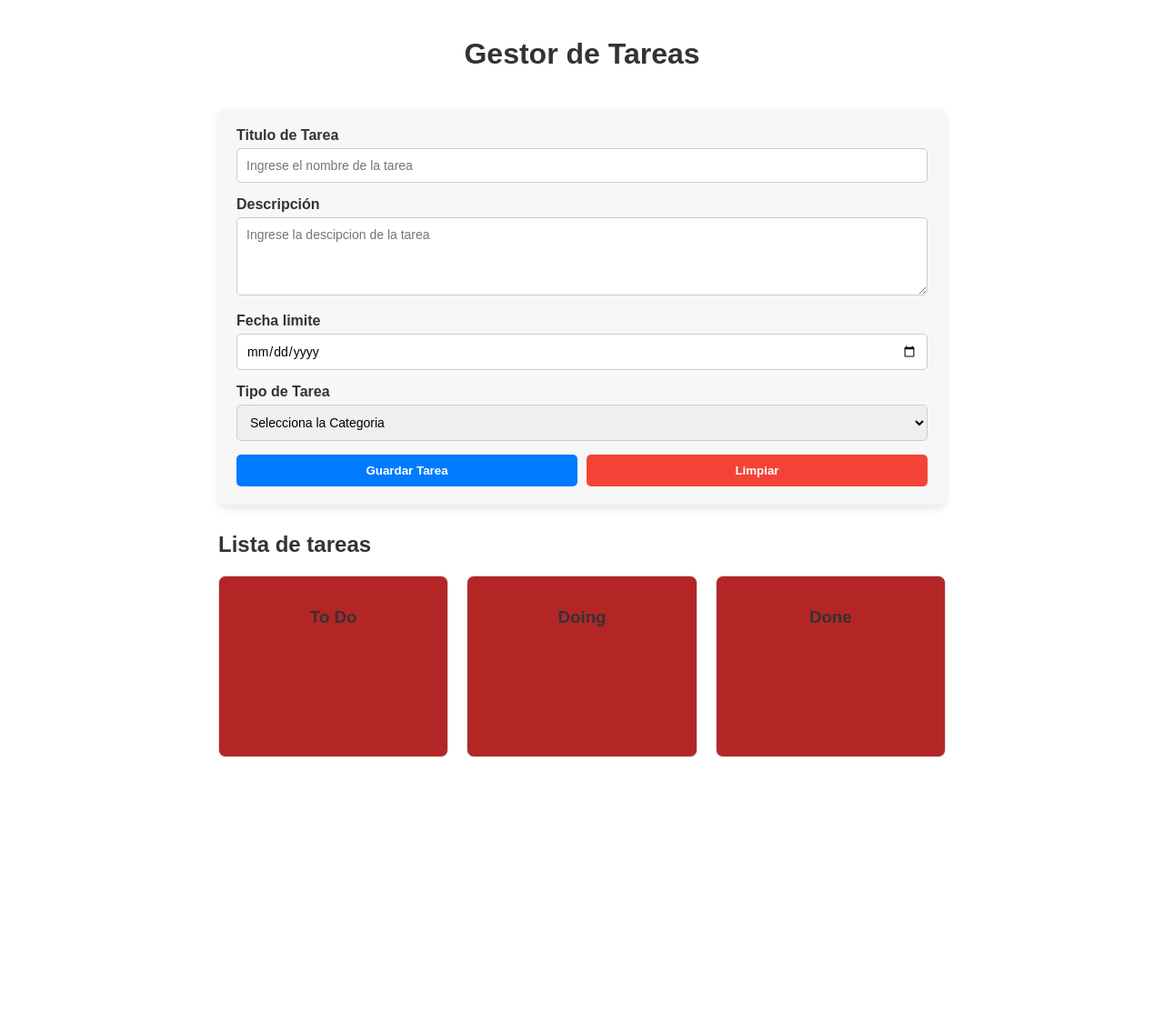
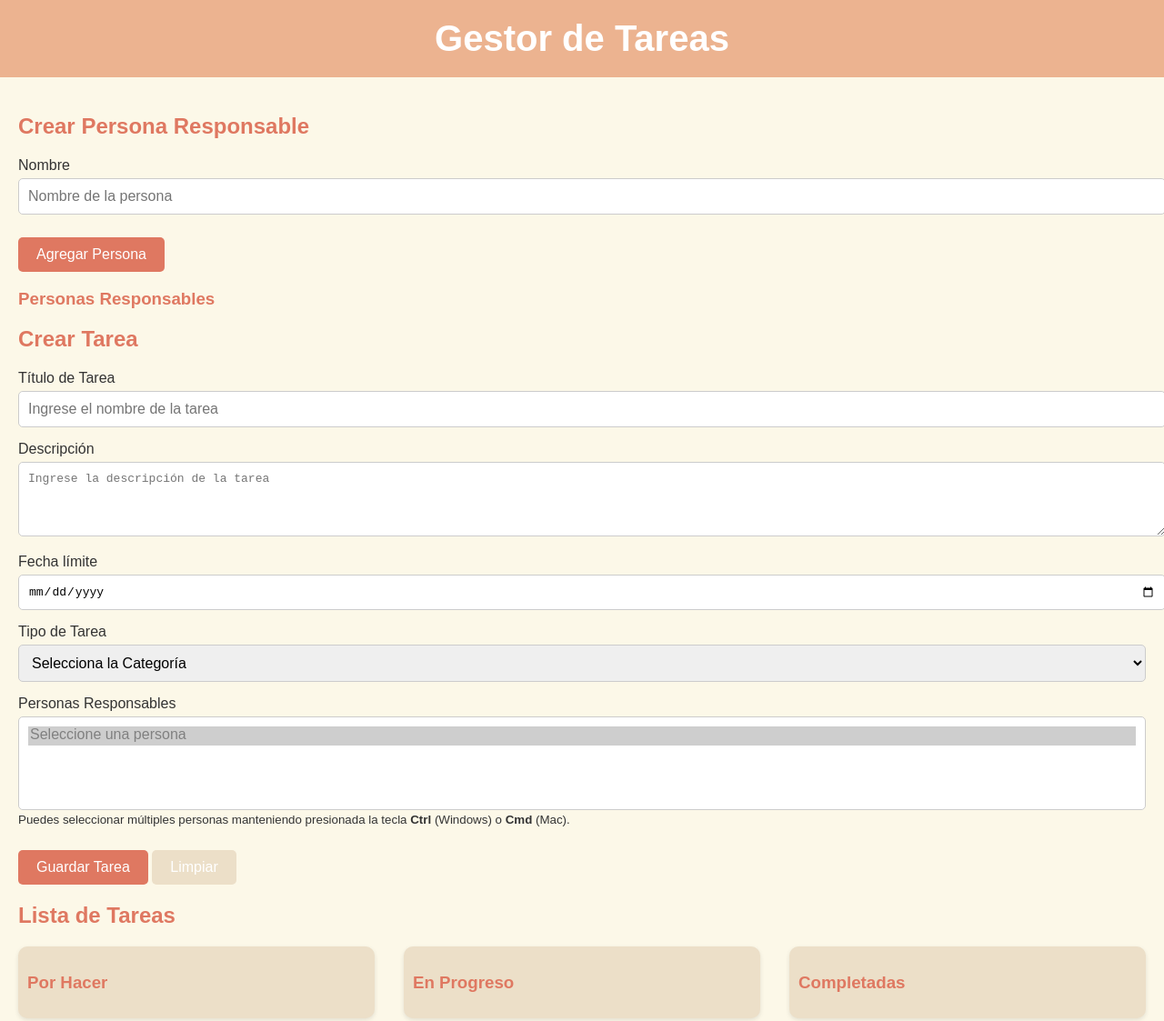
Before and after one commit to Miguel0020/GestionTareas, a plain HTML site: page index.html in a window 1280 px wide. Shown: the whole page at 91% size. Before the commit the page ends 853 px from the top, so only its background shows below. Drawn offline with Linux system fonts and the light colour scheme.

Commit message:
Add files via upload

```diff
--- a/assets/css/styles.css
+++ b/assets/css/styles.css
@@ -1,109 +1,146 @@
-* {
-    font-family: Arial, sans-serif;
-    box-sizing: border-box;
+/* Esquema de colores */
+:root {
+    --color-background: #FCF8E8;
+    --color-secondary: #ECDFC8;
+    --color-highlight: #ECB390;
+    --color-accent: #DF7861;
 }
 
 body {
-    display: flex;
-    justify-content: center;
-    align-items: center;
-    flex-direction: column;
+    font-family: 'Arial', sans-serif;
+    background-color: var(--color-background);
     margin: 0;
-    padding: 20px;
-    font-size: 16px;
+    padding: 0;
     color: #333;
 }
 
 header {
+    background-color: var(--color-highlight);
+    padding: 20px;
     text-align: center;
-    margin-bottom: 20px;
+    color: white;
+}
+
+h1 {
+    margin: 0;
+    font-size: 2.5em;
+}
+
+h2, h3 {
+    color: var(--color-accent);
 }
 
 main {
-    width: 100%;
-    max-width: 800px;
+    padding: 20px;
 }
 
-.task-form-container {
-    background-color: #f7f7f7;
-    padding: 20px;
-    border-radius: 8px;
+.section {
     margin-bottom: 30px;
-    box-shadow: 0px 4px 10px rgba(0, 0, 0, 0.1);
 }
 
 .form-group {
     margin-bottom: 15px;
 }
 
-.form-group label {
-    display: block;
-    margin-bottom: 5px;
-    font-weight: bold;
+input, select, textarea {
+    width: 100%;
+    padding: 10px;
+    margin-top: 5px;
+    border: 1px solid #ccc;
+    border-radius: 5px;
+    font-size: 1em;
 }
 
-.form-group input,
-.form-group textarea,
-.form-group select {
-    width: 100%;
-    padding: 10px;
+button {
+    background-color: var(--color-accent);
+    border: none;
+    color: white;
+    padding: 10px 20px;
+    margin-top: 10px;
     border-radius: 5px;
-    border: 1px solid #ccc;
-    font-size: 14px;
+    cursor: pointer;
+    font-size: 1em;
 }
 
-.button-div {
-    display: flex;
-    gap: 10px;
+button:hover {
+    background-color: #e56b4d;
 }
 
-.button-div .guardar,
-.button-div .limpiar {
+button:disabled {
+    background-color: #ccc;
+    cursor: not-allowed;
+}
+
+.button-primary {
+    background-color: var(--color-accent);
+}
+
+.button-secondary {
+    background-color: var(--color-secondary);
+}
+
+button:focus {
+    outline: none;
+}
+
+#taskContainer {
+    display: flex;
+    justify-content: space-between;
+}
+
+.task-column {
+    width: 30%;
+    background-color: var(--color-secondary);
     padding: 10px;
-    width: 100%;
-    font-weight: bold;
+    border-radius: 10px;
+    box-shadow: 0 2px 5px rgba(0, 0, 0, 0.1);
+}
+
+.task {
+    background-color: white;
+    padding: 10px;
+    margin: 10px 0;
+    border-radius: 5px;
+    box-shadow: 0 2px 3px rgba(0, 0, 0, 0.1);
+}
+
+.task-buttons {
+    margin-top: 10px;
+}
+
+.task-buttons button {
+    background-color: var(--color-accent);
+    margin-right: 5px;
+}
+
+button.delete-button {
+    background-color: #ff4d4d;
+    margin-left: 10px;
+}
+
+#personList ul {
+    list-style: none;
+    padding: 0;
+}
+
+#personList li {
+    background-color: var(--color-secondary);
+    padding: 10px;
+    margin: 5px 0;
+    border-radius: 5px;
+    display: flex;
+    justify-content: space-between;
+}
+
+#personList li button {
+    background-color: #ff4d4d;
     border: none;
+    color: white;
+    padding: 5px;
     border-radius: 5px;
     cursor: pointer;
 }
 
-.button-div .guardar {
-    background-color: #007bff;
-    color: white;
+#personList li button:hover {
+    background-color: #e56b4d;
 }
-
-.button-div .limpiar {
-    background-color: #f44336;
-    color: white;
-}
-
-.task-container {
-    display: flex;
-    gap: 20px;
-}
-
-.task-column {
-    flex: 1;
-    padding: 15px;
-    border-radius: 8px;
-    background-color: #b42626;
-    border: 1px solid #ddd;
-    min-height: 200px;
-}
-
-.task-column h3 {
-    text-align: center;
-    font-weight: bold;
-    margin-bottom: 10px;
-}
-
-.task {
-    padding: 10px;
-    margin-bottom: 10px;
-    background-color: #ffffff;
-    border-radius: 5px;
-    box-shadow: 0px 2px 5px rgba(0, 0, 0, 0.1);
-    display: flex;
-    justify-content: space-between;
-    align-items: center;
-}
--- a/assets/js/app.js
+++ b/assets/js/app.js
@@ -1,16 +1,81 @@
 const taskForm = document.querySelector('#taskForm');
 const taskContainer = document.querySelector('#taskContainer');
 const taskList = JSON.parse(localStorage.getItem('taskList')) || [];
+const personForm = document.querySelector('#personForm');
+const personList = document.querySelector('#personList ul');
+const responsibleSelect = document.querySelector('#responsible');
+const personArray = JSON.parse(localStorage.getItem('personArray')) || [];
 
+document.addEventListener('DOMContentLoaded', () => {
+    // Cargar personas responsables y tareas al iniciar la página
+    renderPersonList();
+    updateResponsibleSelect();
+    renderTasks();
+});
+
+// Formulario para crear personas responsables
+personForm.addEventListener('submit', event => {
+    event.preventDefault();
+    const personName = event.target.personName.value.trim();
+    if (!personName) return;
+
+    personArray.push(personName);
+    localStorage.setItem('personArray', JSON.stringify(personArray));
+
+    renderPersonList();
+    updateResponsibleSelect();
+    personForm.reset();
+});
+
+function renderPersonList() {
+    personList.innerHTML = '';
+
+    personArray.forEach((person, index) => {
+        const li = document.createElement('li');
+        li.textContent = person;
+
+        const deleteButton = document.createElement('button');
+        deleteButton.textContent = 'Eliminar';
+        deleteButton.className = 'delete-button';
+        deleteButton.onclick = () => deletePerson(index);
+
+        li.appendChild(deleteButton);
+        personList.appendChild(li);
+    });
+}
+
+function updateResponsibleSelect() {
+    responsibleSelect.innerHTML = '<option value="" disabled selected>Seleccione una persona</option>';
+    personArray.forEach(person => {
+        const option = document.createElement('option');
+        option.value = person;
+        option.textContent = person;
+        responsibleSelect.appendChild(option);
+    });
+}
+
+function deletePerson(index) {
+    personArray.splice(index, 1);
+
+    localStorage.setItem('personArray', JSON.stringify(personArray));
+
+    renderPersonList();
+    updateResponsibleSelect();
+}
+
+
+// Crear tarea
 taskForm.addEventListener('submit', event => {
     event.preventDefault();
+    const selectedOptions = Array.from(event.target.responsible.selectedOptions).map(option => option.value);
 
     const task = {
         title: event.target.title.value,
         description: event.target.description.value,
         dueDate: event.target.dueDate.value,
         category: event.target.category.value,
-        status: "todo"
+        responsible: selectedOptions,
+        status: 'todo'
     };
 
     taskList.push(task);
@@ -20,14 +85,15 @@ taskForm.addEventListener('submit', event => {
     taskForm.reset();
 });
 
-document.querySelector('#clear').addEventListener('click', () => {
+document.querySelector('#limpiar').addEventListener('click', () => {
     taskForm.reset();
 });
 
+// Mostrar las tareas
 function renderTasks() {
-    document.querySelector('#todo').innerHTML = "<h3>To Do</h3>";
-    document.querySelector('#doing').innerHTML = "<h3>Doing</h3>";
-    document.querySelector('#done').innerHTML = "<h3>Done</h3>";
+    document.querySelector('#todo').innerHTML = '<h3>Por Hacer</h3>';
+    document.querySelector('#doing').innerHTML = '<h3>En Progreso</h3>';
+    document.querySelector('#done').innerHTML = '<h3>Completadas</h3>';
 
     taskList.forEach((task, index) => {
         const taskDiv = document.createElement('div');
@@ -36,17 +102,18 @@ function renderTasks() {
             <div>
                 <strong>${task.title}</strong>
                 <p>${task.description}</p>
-                <p>Due: ${task.dueDate}</p>
+                <p>Fecha Límite: ${task.dueDate}</p>
+                <p>Responsable: ${task.responsible}</p>
+                <p>Categoria: ${task.category}</p>
             </div>
             <div class="task-buttons">
-                ${task.status !== 'todo' ? `<button onclick="updateTaskStatus(${index}, 'todo')">To Do</button>` : ''}
-                ${task.status !== 'doing' ? `<button onclick="updateTaskStatus(${index}, 'doing')">Doing</button>` : ''}
-                ${task.status !== 'done' ? `<button onclick="updateTaskStatus(${index}, 'done')">Done</button>` : ''}
+                ${task.status !== 'todo' ? `<button onclick="updateTaskStatus(${index}, 'todo')">Por Hacer</button>` : ''}
+                ${task.status !== 'doing' ? `<button onclick="updateTaskStatus(${index}, 'doing')">En Progreso</button>` : ''}
+                ${task.status !== 'done' ? `<button onclick="updateTaskStatus(${index}, 'done')">Completadas</button>` : ''}
                 <button onclick="deleteTask(${index})">Eliminar</button>
             </div>
         `;
 
-        // Se añade la tarea a la columna correspondiente según su estado
         document.querySelector(`#${task.status}`).appendChild(taskDiv);
     });
 }
@@ -62,5 +129,3 @@ function deleteTask(index) {
     localStorage.setItem('taskList', JSON.stringify(taskList));
     renderTasks();
 }
-
-renderTasks();
--- a/index.html
+++ b/index.html
@@ -1,5 +1,5 @@
 <!DOCTYPE html>
-<html lang="en">
+<html lang="es">
 <head>
     <meta charset="UTF-8">
     <meta name="viewport" content="width=device-width, initial-scale=1.0">
@@ -13,47 +13,70 @@
 </header>
 
 <main>
+    <section class="person-form-container">
+        <h2>Crear Persona Responsable</h2>
+        <form id="personForm">
+            <div class="form-group">
+                <label for="personName">Nombre</label>
+                <input type="text" name="personName" id="personName" placeholder="Nombre de la persona" required>
+            </div>
+            <button class="button-primary" id="addPerson" type="submit">Agregar Persona</button>
+        </form>
+        <div id="personList">
+            <h3>Personas Responsables</h3>
+            <ul></ul>
+        </div>
+    </section>
+
     <section class="task-form-container">
+        <h2>Crear Tarea</h2>
         <form id="taskForm">
             <div class="form-group">
-                <label for="title">Titulo de Tarea</label>
+                <label for="title">Título de Tarea</label>
                 <input type="text" name="title" id="title" placeholder="Ingrese el nombre de la tarea" required>
             </div>
             <div class="form-group">
                 <label for="description">Descripción</label>
-                <textarea name="description" id="description" rows="4" placeholder="Ingrese la descipcion de la tarea"></textarea>
+                <textarea name="description" id="description" rows="4" placeholder="Ingrese la descripción de la tarea"></textarea>
             </div>
             <div class="form-group">
-                <label for="dueDate">Fecha limite</label>
+                <label for="dueDate">Fecha límite</label>
                 <input type="date" id="dueDate" name="dueDate">
             </div>
             <div class="form-group">
                 <label for="category">Tipo de Tarea</label>
                 <select name="category" id="category">
-                    <option value="" disabled selected>Selecciona la Categoria</option>
+                    <option value="" disabled selected>Selecciona la Categoría</option>
                     <option value="0">Trabajo</option>
                     <option value="1">Hogar</option>
-                    <option value="2">Documentación</option>
+                    <option value="2">Estudio</option>
                 </select>
             </div>
-            <div class="button-div">
-                <button class="guardar" id="guardar" type="submit">Guardar Tarea</button>
-                <button class="limpiar" id="limpiar" type="button">Limpiar</button>
+            <div class="form-group">
+                <label for="responsible">Personas Responsables</label>
+                <select name="responsible" id="responsible" multiple required>
+                </select>
+                <small>Puedes seleccionar múltiples personas manteniendo presionada la tecla <strong>Ctrl</strong> (Windows) o <strong>Cmd</strong> (Mac).</small>
+            </div>
+
+            <div class="button-group">
+                <button class="button-primary" id="guardar" type="submit">Guardar Tarea</button>
+                <button class="button-secondary" id="limpiar" type="button">Limpiar</button>
             </div>
         </form>
     </section>
 
     <section>
-        <h2>Lista de tareas</h2>
+        <h2>Lista de Tareas</h2>
         <div id="taskContainer" class="task-container">
             <div class="task-column" id="todo">
-                <h3>To Do</h3>
+                <h3>Por Hacer</h3>
             </div>
             <div class="task-column" id="doing">
-                <h3>Doing</h3>
+                <h3>En Progreso</h3>
             </div>
             <div class="task-column" id="done">
-                <h3>Done</h3>
+                <h3>Completadas</h3>
             </div>
         </div>
     </section>
```
